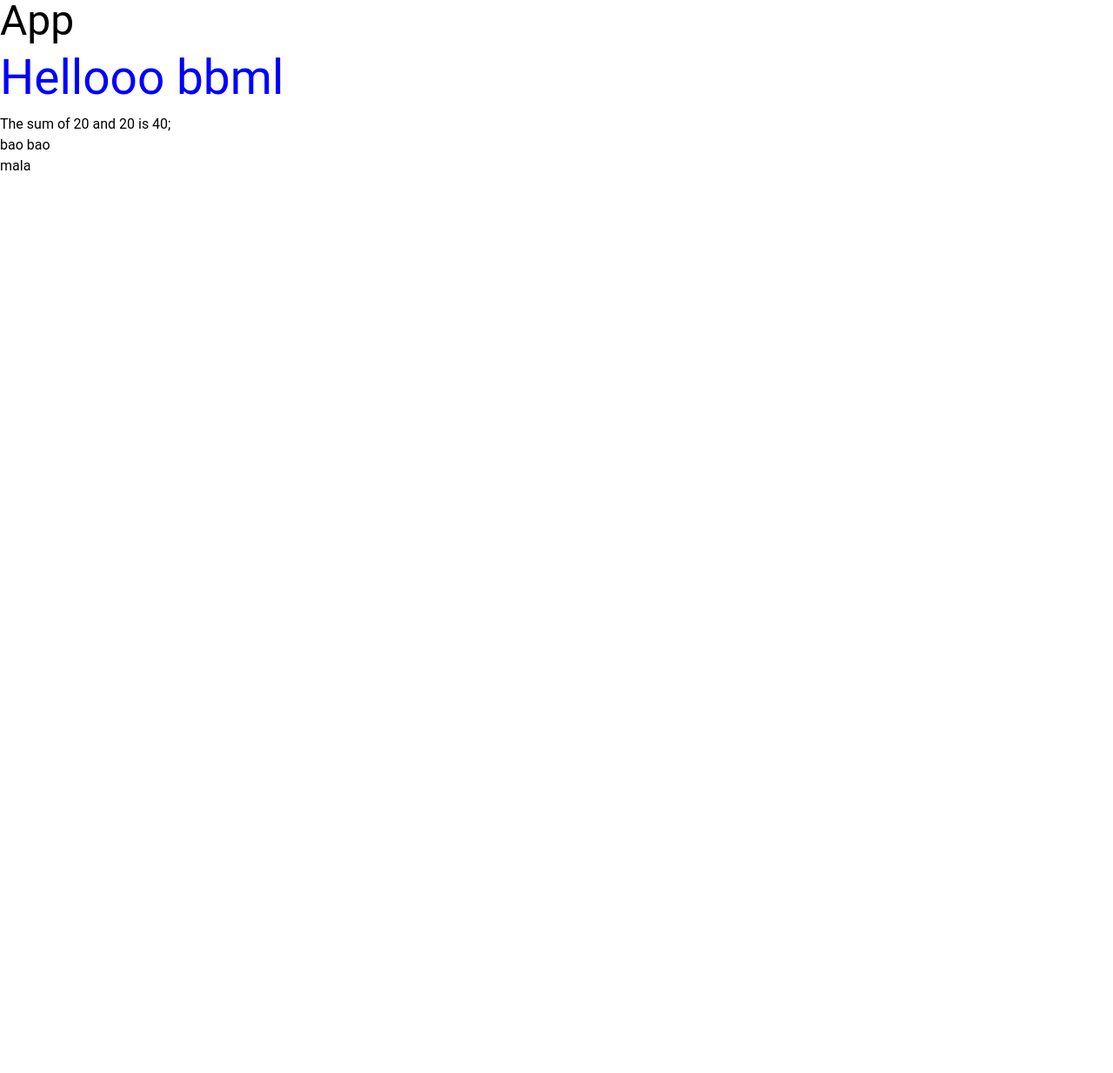
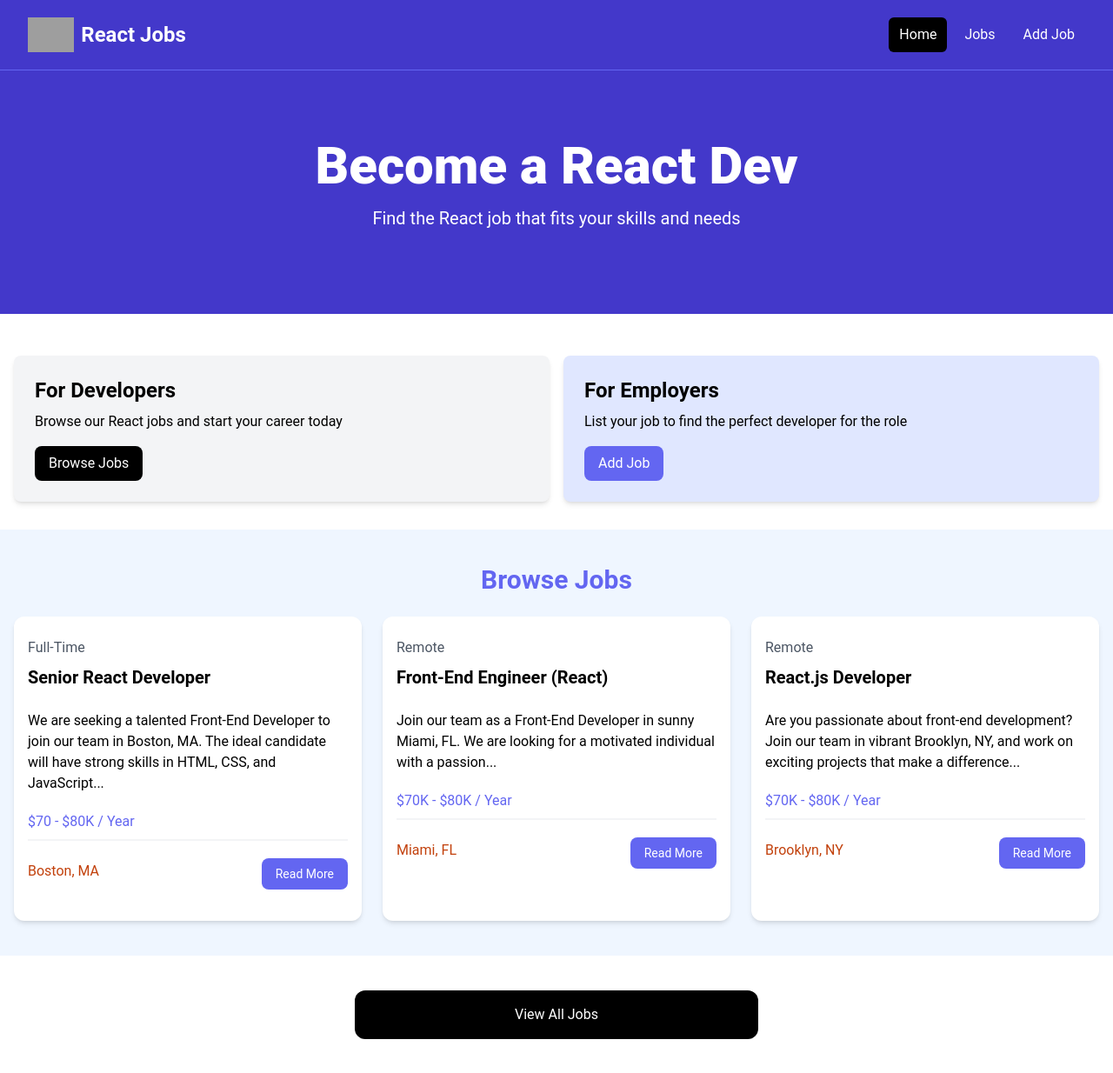
Before and after one commit to edithee/edithee.github.io, a React (Vite) app: page /jobs in a window 1280 px wide. Shown: the whole page at 87% size. Before the commit the page ends 800 px from the top, so only its background shows below. Built offline with nearby package versions, Linux system fonts and the light colour scheme; grey boxes are pictures that could not be loaded.

Commit message:
add navbar component

```diff
--- a/src/App.jsx
+++ b/src/App.jsx
@@ -1,76 +1,172 @@
-import React from 'react';
+import Navbar from './components/Navbar';
 
 const App = () => {
+  return (
+    // <div>App</div>
+    <>
+      <Navbar />
 
-  const name = 'bbml';
-  const x = 20;
-  const y = 20;
-  const names = ['bao bao', 'mala'];
-  const isLoggedIn = true;
-  const styles = {
-    color: 'blue',
-    fontSize: '55px'
-  };
 
-  return (
-    //can only return 1 element, so if wanna ret multiple, wrap in an empty tag or div
+      {/* <!-- Hero --> */}
+      <section className="bg-indigo-700 py-20 mb-4">
+        <div
+          className="max-w-7xl mx-auto px-4 sm:px-6 lg:px-8 flex flex-col items-center"
+        >
+          <div className="text-center">
+            <h1
+              className="text-4xl font-extrabold text-white sm:text-5xl md:text-6xl"
+            >
+              Become a React Dev
+            </h1>
+            <p className="my-4 text-xl text-white">
+              Find the React job that fits your skills and needs
+            </p>
+          </div>
+        </div>
+      </section>
 
-    <>
-      <div className='text-5xl'>App</div>
-      {/* </><p style={{ color: 'pink', fontSize: '24px' }}> */}
-      <p style={styles}>
-        Hellooo {name}
-      </p>
-      <p>
-        The sum of {x} and {y} is {x + y};
-      </p>
+      {/* <!-- Developers and Employers --> */}
+      <section className="py-4">
+        <div className="container-xl lg:container m-auto">
+          <div className="grid grid-cols-1 md:grid-cols-2 gap-4 p-4 rounded-lg">
+            <div className="bg-gray-100 p-6 rounded-lg shadow-md">
+              <h2 className="text-2xl font-bold">For Developers</h2>
+              <p className="mt-2 mb-4">
+                Browse our React jobs and start your career today
+              </p>
+              <a
+                href="/jobs.html"
+                className="inline-block bg-black text-white rounded-lg px-4 py-2 hover:bg-gray-700"
+              >
+                Browse Jobs
+              </a>
+            </div>
+            <div className="bg-indigo-100 p-6 rounded-lg shadow-md">
+              <h2 className="text-2xl font-bold">For Employers</h2>
+              <p className="mt-2 mb-4">
+                List your job to find the perfect developer for the role
+              </p>
+              <a
+                href="/add-job.html"
+                className="inline-block bg-indigo-500 text-white rounded-lg px-4 py-2 hover:bg-indigo-600"
+              >
+                Add Job
+              </a>
+            </div>
+          </div>
+        </div>
+      </section>
 
-      <ul>
-        {names.map((nn, index) => (
-          <li key={index}>{nn}</li>
-        ))}
-      </ul>
+      {/* <!-- Browse Jobs --> */}
+      <section className="bg-blue-50 px-4 py-10">
+        <div className="container-xl lg:container m-auto">
+          <h2 className="text-3xl font-bold text-indigo-500 mb-6 text-center">
+            Browse Jobs
+          </h2>
+          <div className="grid grid-cols-1 md:grid-cols-3 gap-6">
+            {/* <!-- Job Listing 1 --> */}
+            <div className="bg-white rounded-xl shadow-md relative">
+              <div className="p-4">
+                <div className="mb-6">
+                  <div className="text-gray-600 my-2">Full-Time</div>
+                  <h3 className="text-xl font-bold">Senior React Developer</h3>
+                </div>
+
+                <div className="mb-5">
+                  We are seeking a talented Front-End Developer to join our team in Boston, MA. The ideal candidate will have strong skills in HTML, CSS, and JavaScript...
+                </div>
+
+                <h3 className="text-indigo-500 mb-2">$70 - $80K / Year</h3>
+
+                <div className="border border-gray-100 mb-5"></div>
+
+                <div className="flex flex-col lg:flex-row justify-between mb-4">
+                  <div className="text-orange-700 mb-3">
+                    <i className="fa-solid fa-location-dot text-lg"></i>
+                    Boston, MA
+                  </div>
+                  <a
+                    href="job.html"
+                    className="h-[36px] bg-indigo-500 hover:bg-indigo-600 text-white px-4 py-2 rounded-lg text-center text-sm"
+                  >
+                    Read More
+                  </a>
+                </div>
+              </div>
+            </div>
+            {/* <!-- Job Listing 2 --> */}
+            <div className="bg-white rounded-xl shadow-md relative">
+              <div className="p-4">
+                <div className="mb-6">
+                  <div className="text-gray-600 my-2">Remote</div>
+                  <h3 className="text-xl font-bold">Front-End Engineer (React)</h3>
+                </div>
+
+                <div className="mb-5">
+                  Join our team as a Front-End Developer in sunny Miami, FL. We are looking for a motivated individual with a passion...
+                </div>
+
+                <h3 className="text-indigo-500 mb-2">$70K - $80K / Year</h3>
+
+                <div className="border border-gray-100 mb-5"></div>
+
+                <div className="flex flex-col lg:flex-row justify-between mb-4">
+                  <div className="text-orange-700 mb-3">
+                    <i className="fa-solid fa-location-dot text-lg"></i>
+                    Miami, FL
+                  </div>
+                  <a
+                    href="job.html"
+                    className="h-[36px] bg-indigo-500 hover:bg-indigo-600 text-white px-4 py-2 rounded-lg text-center text-sm"
+                  >
+                    Read More
+                  </a>
+                </div>
+              </div>
+            </div>
+            {/* <!-- Job Listing 3 --> */}
+            <div className="bg-white rounded-xl shadow-md relative">
+              <div className="p-4">
+                <div className="mb-6">
+                  <div className="text-gray-600 my-2">Remote</div>
+                  <h3 className="text-xl font-bold">React.js Developer</h3>
+                </div>
+
+                <div className="mb-5">
+                  Are you passionate about front-end development? Join our team in vibrant Brooklyn, NY, and work on exciting projects that make a difference...
+                </div>
+
+                <h3 className="text-indigo-500 mb-2">$70K - $80K / Year</h3>
+
+                <div className="border border-gray-100 mb-5"></div>
+
+                <div className="flex flex-col lg:flex-row justify-between mb-4">
+                  <div className="text-orange-700 mb-3">
+                    <i className="fa-solid fa-location-dot text-lg"></i>
+                    Brooklyn, NY
+                  </div>
+                  <a
+                    href="job.html"
+                    className="h-[36px] bg-indigo-500 hover:bg-indigo-600 text-white px-4 py-2 rounded-lg text-center text-sm"
+                  >
+                    Read More
+                  </a>
+                </div>
+              </div>
+            </div>
+          </div>
+        </div>
+      </section>
+
+      <section className="m-auto max-w-lg my-10 px-6">
+        <a
+          href="jobs.html"
+          className="block bg-black text-white text-center py-4 px-6 rounded-xl hover:bg-gray-700"
+        >View All Jobs</a
+        >
+      </section>
     </>
   );
 };
 
 export default App;
-
-
-
-
-// import { useState } from 'react'
-// import reactLogo from './assets/react.svg'
-// import viteLogo from '/vite.svg'
-// import './App.css'
-
-// function App() {
-//   const [count, setCount] = useState(0)
-
-//   return (
-//     <>
-//       <div>
-//         <a href="https://vitejs.dev" target="_blank">
-//           <img src={viteLogo} className="logo" alt="Vite logo" />
-//         </a>
-//         <a href="https://react.dev" target="_blank">
-//           <img src={reactLogo} className="logo react" alt="React logo" />
-//         </a>
-//       </div>
-//       <h1>Vite + React</h1>
-//       <div className="card">
-//         <button onClick={() => setCount((count) => count + 1)}>
-//           count is {count}
-//         </button>
-//         <p>
-//           Edit <code>src/App.jsx</code> and save to test HMR
-//         </p>
-//       </div>
-//       <p className="read-the-docs">
-//         Click on the Vite and React logos to learn more
-//       </p>
-//     </>
-//   )
-// }
-
-// export default App
--- /dev/null
+++ b/src/components/Navbar.jsx
@@ -0,0 +1,46 @@
+const Navbar = () => {
+    return (
+        <nav className="bg-indigo-700 border-b border-indigo-500">
+            <div className="mx-auto max-w-7xl px-2 sm:px-6 lg:px-8">
+                <div className="flex h-20 items-center justify-between">
+                    <div
+                        className="flex flex-1 items-center justify-center md:items-stretch md:justify-start"
+                    >
+                        {/* <!-- Logo --> */}
+                        <a className="flex flex-shrink-0 items-center mr-4" href="/index.html">
+                            <img
+                                className="h-10 w-auto"
+                                src="images/logo.png"
+                                alt="React Jobs"
+                            />
+                            <span className="hidden md:block text-white text-2xl font-bold ml-2"
+                            >React Jobs</span
+                            >
+                        </a>
+                        <div className="md:ml-auto">
+                            <div className="flex space-x-2">
+                                <a
+                                    href="/index.html"
+                                    className="text-white bg-black hover:bg-gray-900 hover:text-white rounded-md px-3 py-2"
+                                >Home</a
+                                >
+                                <a
+                                    href="/jobs.html"
+                                    className="text-white hover:bg-gray-900 hover:text-white rounded-md px-3 py-2"
+                                >Jobs</a
+                                >
+                                <a
+                                    href="/add-job.html"
+                                    className="text-white hover:bg-gray-900 hover:text-white rounded-md px-3 py-2"
+                                >Add Job</a
+                                >
+                            </div>
+                        </div>
+                    </div>
+                </div>
+            </div>
+        </nav>
+    );
+};
+
+export default Navbar;
```
